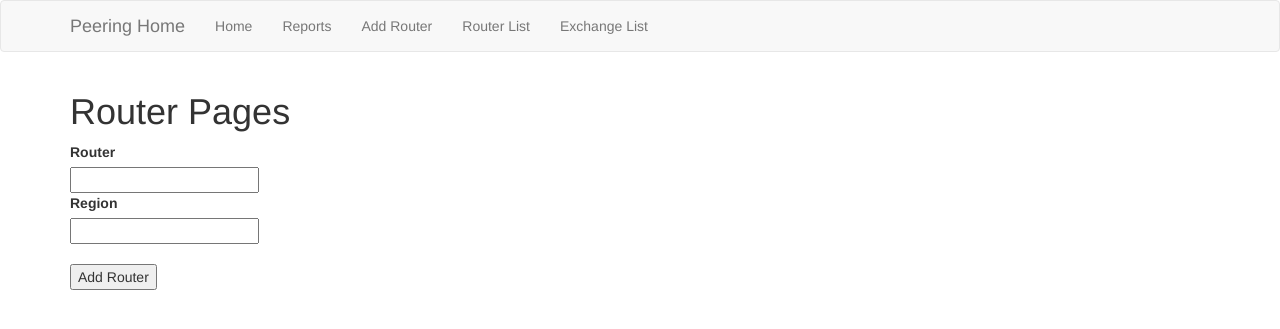
After one commit to danielsweeney/peering-database-tool, a Flask app: page /add_router in a window 1280 px wide. The commit adds this page. Shown: the top 329 px of the page. Run offline with Flask 2, Linux system fonts and the light colour scheme; parts of the project's set-up code (start-up, migrations or seed data) failed here and were passed over; some libraries are stand-ins or nearby versions.

Commit message:
update tables

```diff
--- a/app/forms.py
+++ b/app/forms.py
@@ -1,6 +1,6 @@
 from flask_wtf import FlaskForm
 from wtforms import StringField, BooleanField, PasswordField, SubmitField, IntegerField, SelectField
-from wtforms.validators import DataRequired
+from wtforms.validators import DataRequired, Optional
 from app.models import Exchange
 
 class PeersForm(FlaskForm):
@@ -13,6 +13,11 @@ class PeersForm(FlaskForm):
             ('True', 'True'),
             ('False', 'False')
             ]
+    region_choices = [
+            ('North America','North America'),
+            ('Europe', 'Europe'),
+            ('Asia', 'Asia')
+            ]
     name = StringField('Company', validators=[DataRequired()])
     asn = IntegerField('AS Number', validators=[DataRequired()])
     #policy = StringField('Policy', validators=[DataRequired()])
@@ -22,9 +27,18 @@ class PeersForm(FlaskForm):
     as_set = StringField('AS-SET', validators=[DataRequired()])
     #Peered_IPv4 = BooleanField('Peered_IPv4', validators=[DataRequired()])
     Peered_IPv4 = SelectField('Peered IPv4', choices=ip_peered)
+    region = SelectField('Region', choices=region_choices)
     #Peered_IPv6 = BooleanField('Peered_IPv6', validators=[DataRequired()])
     Peered_IPv6 = SelectField('Peered IPv6', choices=ip_peered)
+    ixlan = IntegerField('IXLAN ID', validators=[Optional()])
     submit = SubmitField('Update Peer Details')
+    generate = SubmitField('Generate Config')
+
+class ExchangeForm(FlaskForm):
+    exchange_name = StringField('Name')
+    ixlan_id = IntegerField('Exchange ID - PeeringDB ixlan_ID')
+    router_id = IntegerField('Local Database Router ID')
+    submit = SubmitField('Update')
 
 class PeeringSearchForm(FlaskForm):
     choices =[
@@ -39,6 +53,13 @@ class PeeringSearchForm(FlaskForm):
     #search = StringField('')
     search = StringField('Search')
 
+class RouterForm(FlaskForm):
+    router_name = StringField('Router', validators=[DataRequired()])
+    region = StringField('Region', validators=[DataRequired()])
+    submit = SubmitField('Add Router')
+    submit_search = SubmitField('List Routers')
+
 class ReportForm(FlaskForm):
     submit_ipv4 = SubmitField('Get Existing IPv4 Report')
     submit_ipv6 = SubmitField('Get Existing IPv6 Report')
+    traffic_report = SubmitField('Traffic Reports')
--- a/app/models.py
+++ b/app/models.py
@@ -21,7 +21,13 @@ class Exchange(db.Model):
     exchange_name = db.Column(db.String(128), index=True, unique=False)
     ixlan_id = db.Column(db.Integer, index=True, unique=True)
     peers = db.relationship('Peer', backref='peers', lazy='dynamic')
+    router = db.Column(db.Integer, db.ForeignKey('router.id'))
 
     def __repr__(self):
         return '{},{},{}'.format(self.id, self.exchange_name, self.ixlan_id)
         #return '{}'.format(self.exchange_name)
+
+class Router(db.Model):
+    id = db.Column(db.Integer, primary_key=True)
+    router_name = db.Column(db.String(64), index=True, unique=True)
+    region = db.Column(db.String(32), index=True, unique=False)
--- a/app/routes.py
+++ b/app/routes.py
@@ -1,16 +1,41 @@
 from app import app, db
 from flask import render_template, flash, redirect, url_for, request
-from app.forms import PeersForm, PeeringSearchForm, ReportForm
-from app.models import Exchange, Peer
-from app.tables import Results, Results_IX
+from app.forms import PeersForm, PeeringSearchForm, ReportForm, RouterForm, ExchangeForm
+from app.models import Exchange, Peer, Router
+from app.tables import Results, Results_IX, Results_Router, Results_ASN
+from peering_calls import get_asn_ips
 
 @app.route('/', methods=['GET', 'POST'])
 @app.route('/index', methods=['GET', 'POST'])
 def index():
+    #ix = Exchange.query.all()
     search = PeeringSearchForm(request.form)
     if request.method == 'POST':
         return search_results(search)
     return render_template('index.html', form=search)
+
+@app.route('/add_router', methods=['GET', 'POST'])
+def add_router():
+    form = RouterForm(request.form)
+    if form.validate_on_submit():
+        flash("Added new Router")
+        save_router(form, new=True)
+        return redirect('/add_router')
+    if request.method == "POST":
+        router_results()
+    return render_template('router.html', title="Routers", form=form)
+
+@app.route('/router_results')
+def router_results():
+    all_routers = Router.query.all()
+    table = Results_Router(all_routers)
+    return render_template('router_results.html', title="All Routers", table=table)
+
+@app.route('/exchange_results')
+def exchange_results():
+    all_exchanges = Exchange.query.all()
+    table = Results_IX(all_exchanges)
+    return render_template('exchange_results.html', title="All Exchanges", table=table)
 
 @app.route('/results')
 def search_results(search):
@@ -19,36 +44,77 @@ def search_results(search):
     #print(search.data['search'])
     if search.data['select'] == 'ASN':
         qry = Peer.query.filter_by(asn=search.data['search']).all()
-        table = Results(qry)
-        return render_template('results.html', table=table, search=search)
+        #lookup_table = Exchange.query.all()
+        print(qry[0].ixlan)
+        #table = Results(qry)
+        res = []
+        for i in qry:
+            ix = Exchange.query.filter_by(ixlan_id=i.ixlan).first().exchange_name
+            line = str(i.id) + "," + str(i.asn) + "," + i.name + "," + ix
+            res.append(line)
+        print(res)
+        #table = Results_ASN(res)
+        #return render_template('results.html', table=table, search=search)
+        return render_template('results.html', res=res, search=search)
     if search.data['select'] == 'Exchange':
+        #page = request.args.get('page', 1, type=int)
         qry = Exchange.query.filter(Exchange.exchange_name.ilike("%" + search.data['search'] + "%")).all()
-        print(qry)
+        #qry = Exchange.query.filter(Exchange.exchange_name.ilike("%" + search.data['search'] + "%")).paginate(page, app.config['RESULTS_PER_PAGE'], False)
+        #print(qry)
+        #print(qry.items)
         table = Results_IX(qry)
         return render_template('results.html', table=table, search=search)
     if search.data['select'] == 'Company':
         qry = Peer.query.filter(Peer.name.ilike("%" + search.data['search'] + "%")).all()
-        print(qry)
+        #print(qry)
         table = Results(qry)
         return render_template('results.html', table=table, search=search)
     if search.data['exchange'] is not '':
         ex_name_arr = search.data['exchange'].split(',')
         name = ex_name_arr[1]
         ixlan_id = ex_name_arr[2]
+        page = request.args.get('page', 1, type=int)
 
         ix_peer_results = Peer.query.filter_by(ixlan=ixlan_id).all()
+        #ix_peer_results = Peer.query.filter_by(ixlan=ixlan_id).paginate(page, app.config['RESULTS_PER_PAGE'], False)
         table = Results(ix_peer_results)
+        #print(table.items)
+        #print(table)
 
         return render_template('results.html', table=table, search=search)
 
-@app.route('/edit_peer', methods=['GET', 'POST'])
-def edit_peer():
-    form = PeersForm()
-    if form.validate_on_submit():
-        flash('Added new Peer')
-        #return redirect(url_for('exchanges'))
-        return redirect("/edit_peer")
-    return render_template('edit_peer.html', title='IX Peer', form=form)
+
+
+def save_router(form, new=False):
+    router = Router()
+    router.router_name = form.router_name.data
+    router.region = form.region.data
+
+    if new:
+        #print(router)
+        db.session.add(router)
+
+    db.session.commit()
+
+def save_exchange_changes(exchange, form, new=False):
+    exchange.exchange_name = form.exchange_name.data
+    exchange.ixlan_id = form.ixlan_id.data
+    exchange.router = form.router_id.data
+    #print(exchange.exchange_name)
+    #print(exchange.ixlan_id)
+    #print(exchange.router)
+    if new:
+        db.session.add(exchange)
+    db.session.commit()
+
+def save_router_changes(router, form, new=False):
+    router.router_name = form.router_name.data
+    router.region = form.region.data
+
+    if new:
+        db.session.add(router)
+    db.session.commit()
+
 
 def save_changes(peer, form, new=False):
     # Save the changes to the database
@@ -58,6 +124,7 @@ def save_changes(peer, form, new=False):
     peer.policy = form.policy.data
     peer.ipv4prefixes = form.ipv4prefixes.data
     peer.ipv6prefixes = form.ipv6prefixes.data
+    peer.region = form.region.data
     peer.as_set = form.as_set.data
     if form.Peered_IPv4.data == "True":
         peer.peered_IPv4 = 1
@@ -82,15 +149,46 @@ def edit(id):
     if peer:
         #print(peer)
         form = PeersForm(formdata=request.form, obj=peer)
-        if request.method == 'POST' and form.validate():
-        #if form.validate_on_submit():
-            # save edits
-            print(peer)
-            print(form)
+        print(form)
+        #if form.id == "generate":
+            #return generate_config(peer, form)
+        #if request.method == 'POST' and form.validate():
+        if form.validate_on_submit():
             save_changes(peer, form)
+            #return generate_config(peer, form)
             flash('Peer updated successfully!')
             return redirect('/')
         return render_template('edit_peer.html', form=form)
+    else:
+        return 'error loading #{id}'.format(id=id)
+
+@app.route('/exchange_id/<int:id>', methods=['GET','POST'])
+def edit_exchange(id):
+    exchange = Exchange.query.filter_by(id=id).first()
+    print(exchange)
+    if exchange:
+        form = ExchangeForm(formdata=request.form, obj=exchange)
+        if form.validate_on_submit():
+            print(exchange)
+            print(form)
+            save_exchange_changes(exchange, form)
+            flash('Exchange updated successfully!')
+            return redirect('/')
+        return render_template('edit_exchange.html', form=form)
+    else:
+        return 'error loading #{id}'.format(id=id)
+
+@app.route('/router_id/<int:id>', methods=['GET', 'POST'])
+def edit_router(id):
+    router = Router.query.filter_by(id=id).first()
+
+    if router:
+        form = RouterForm(formdata=request.form, obj=router)
+        if form.validate_on_submit():
+            save_router_changes(router, form)
+            flash("Router updated successfully!")
+            return redirect('/')
+        return render_template('edit_router.html', form=form)
     else:
         return 'error loading #{id}'.format(id=id)
 
@@ -100,3 +198,37 @@ def report():
     if request.method == 'GET':
         return render_template('report.html', title='Existing Peering', form=form)
     return redirect('/')
+
+@app.route('/config.html', methods=['GET', 'POST'])
+def generate_config(peer, form):
+    peer.name = form.name.data
+    peer.asn = form.asn.data
+    peer.region = form.region.data
+    ipaddresses = get_asn_ips(peer.asn)
+    peer.ipv4prefixes = form.ipv4prefixes.data
+    peer.ipv6prefixes = form.ipv6prefixes.data
+
+    configs_arr = []
+
+    #print(peer.ixlan)
+    #print(ipaddresses[0])
+    exchange = Exchange.query.filter_by(ixlan_id=peer.ixlan).all()
+    for line in exchange:
+        print(line)
+        for item in ipaddresses:
+            #print(type(item))
+            if line.exchange_name in item:
+                print(line.exchange_name)
+                print(item)
+                #if request.method =='POST'
+                configs_arr.append(item)
+
+    return render_template('config.html', peer=peer, item=configs_arr)
+
+    #for line in ipaddresses:
+    #    if exchange.exchange_name in line[0]:
+    #        print(exchange)
+    #        print(line)
+
+
+    #print(peer.name, peer.asn, peer.ixlan, peer.region, ipaddresses, peer.ipv4prefixes, peer.ipv6prefixes)
--- a/app/templates/base.html
+++ b/app/templates/base.html
@@ -20,7 +20,11 @@
             <ul class="nav navbar-nav">
                 <li><a href="{{ url_for('index') }}">Home</a></li>
                 <li><a href="{{ url_for('report') }}">Reports</a></li>
-                <li><a href="{{ url_for('edit_peer') }}">Peers</a></li>
+                <li><a href="{{ url_for('add_router') }}">Add Router</a></li>
+                <li><a href="{{ url_for('router_results') }}">Router List</a></li>
+                <li><a href="{{ url_for('exchange_results') }}">Exchange List</a></li>
+                {# <li><a href="{{ url_for('edit_exchange') }}">Edit Exchange</a></li> #}
+                {# <li><a href="{{ url_for('edit_router') }}">Edit Router</a></li> #}
             </ul>
         </div>
     </div>
--- a/app/templates/results.html
+++ b/app/templates/results.html
@@ -11,6 +11,9 @@
         <h2>Search Term was Empty: - Querying all records</h2>
     {% endif %}
     {{ table }}
+    {% for line in res %}
+    {{ line }}<br>
+    {% endfor %}
     <nav aria-label="...">
          <ul class="pager">
              <li class="previous{% if not prev_url %} disabled{% endif %}">
--- /dev/null
+++ b/app/templates/router.html
@@ -0,0 +1,20 @@
+{% extends 'base.html' %}
+
+{% block app_content %}
+    <h1>Router Pages</h1>
+
+    {% from "_formhelpers.html" import render_field %}
+    <form action ="" method="POST" novalidate>
+        {{ form.hidden_tag() }}
+        <dl>
+            {{ render_field(form.router_name) }}
+            {{ render_field(form.region) }}
+        </dl>
+        <p>{{ form.submit()  }}</p>
+    </form>
+    {# <form action="" method="POST" novalidate>
+        {{ form.hidden_tag() }}
+        <dl>
+            {{ form.submit_search() }}
+        </dl> #}
+{% endblock %}
--- a/config.py
+++ b/config.py
@@ -7,3 +7,4 @@ class Config(object):
     SQLALCHEMY_DATABASE_URI = os.environ.get('DATABASE_URL') or \
             'sqlite:///' + os.path.join(basedir, 'app.db')
     SQLALCHEMY_TRACK_MODIFICATIONS = False
+    RESULTS_PER_PAGE = 50
```
Also changed, not shown: app/tables.py (+24 -1 lines), app/templates/_configs.html (added, +18 -0 lines), app/templates/config.html (added, +28 -0 lines), app/templates/edit_exchange.html (added, +17 -0 lines), app/templates/edit_peer.html (+10 -1 lines), app/templates/edit_router.html (added, +15 -0 lines), app/templates/exchange_results.html (added, +8 -0 lines), app/templates/report.html (+4 -3 lines), app/templates/router_results.html (added, +7 -0 lines), migrations/versions/e1ff6ff71f4b_new_router_table.py (added, +41 -0 lines), peering_calls.py (added, +66 -0 lines), app.db.
